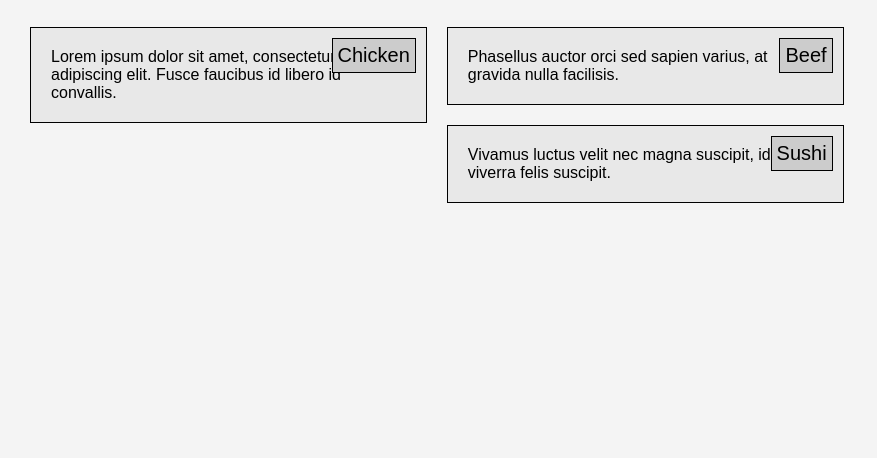
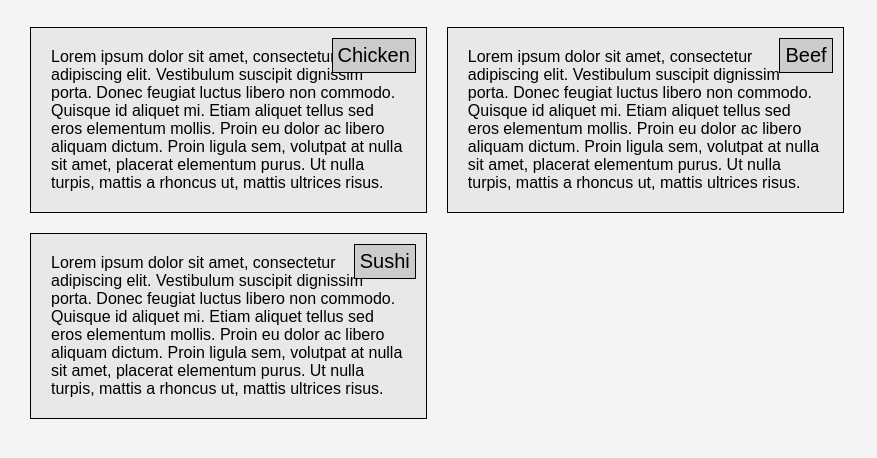
Before and after one commit to sndfnkx/coursera, a plain HTML site: page mod2_solution/index.html in a window 1280 px wide. Shown: the part 60-518 px from the top of the page, without its empty margins (0-877 px from the left). Drawn offline with Linux system fonts and the light colour scheme; files that its build step writes are made by us from their sources.

Commit message:
Update index.html

```diff
--- a/mod2_solution/index.html
+++ b/mod2_solution/index.html
@@ -1,10 +1,10 @@
-<!DOCTYPE html>
+  <!DOCTYPE html>
 <html lang="en">
 <head>
     <meta charset="UTF-8">
     <meta name="viewport" content="width=device-width, initial-scale=1.0">
     <title>Responsive Page</title>
-    <link rel="stylesheet" href="css/styles.css">
+    <link rel="stylesheet" href="styles.css">
 </head>
 <body>
     <header>
@@ -13,17 +13,17 @@
 
     <section class="section chicken">
         <div class="title">Chicken</div>
-        <p>Lorem ipsum dolor sit amet, consectetur adipiscing elit. Fusce faucibus id libero id convallis.</p>
+        <p>Lorem ipsum dolor sit amet, consectetur adipiscing elit. Vestibulum suscipit dignissim porta. Donec feugiat luctus libero non commodo. Quisque id aliquet mi. Etiam aliquet tellus sed eros elementum mollis. Proin eu dolor ac libero aliquam dictum. Proin ligula sem, volutpat at nulla sit amet, placerat elementum purus. Ut nulla turpis, mattis a rhoncus ut, mattis ultrices risus.</p>
     </section>
 
     <section class="section beef">
         <div class="title">Beef</div>
-        <p>Phasellus auctor orci sed sapien varius, at gravida nulla facilisis.</p>
+        <p>Lorem ipsum dolor sit amet, consectetur adipiscing elit. Vestibulum suscipit dignissim porta. Donec feugiat luctus libero non commodo. Quisque id aliquet mi. Etiam aliquet tellus sed eros elementum mollis. Proin eu dolor ac libero aliquam dictum. Proin ligula sem, volutpat at nulla sit amet, placerat elementum purus. Ut nulla turpis, mattis a rhoncus ut, mattis ultrices risus.</p>
     </section>
 
     <section class="section sushi">
         <div class="title">Sushi</div>
-        <p>Vivamus luctus velit nec magna suscipit, id viverra felis suscipit.</p>
+        <p>Lorem ipsum dolor sit amet, consectetur adipiscing elit. Vestibulum suscipit dignissim porta. Donec feugiat luctus libero non commodo. Quisque id aliquet mi. Etiam aliquet tellus sed eros elementum mollis. Proin eu dolor ac libero aliquam dictum. Proin ligula sem, volutpat at nulla sit amet, placerat elementum purus. Ut nulla turpis, mattis a rhoncus ut, mattis ultrices risus.</p>
     </section>
 </body>
 </html>
```
